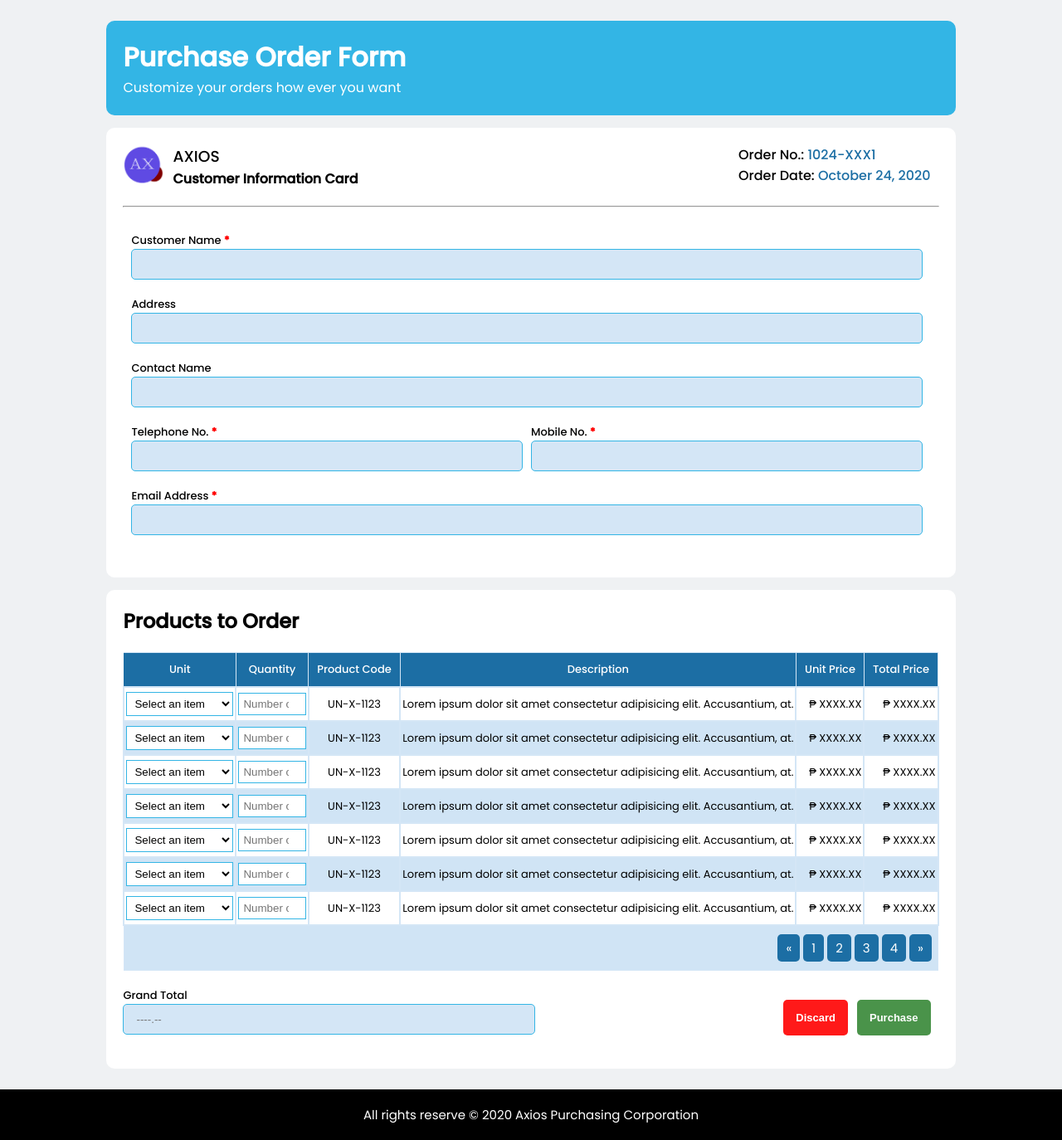
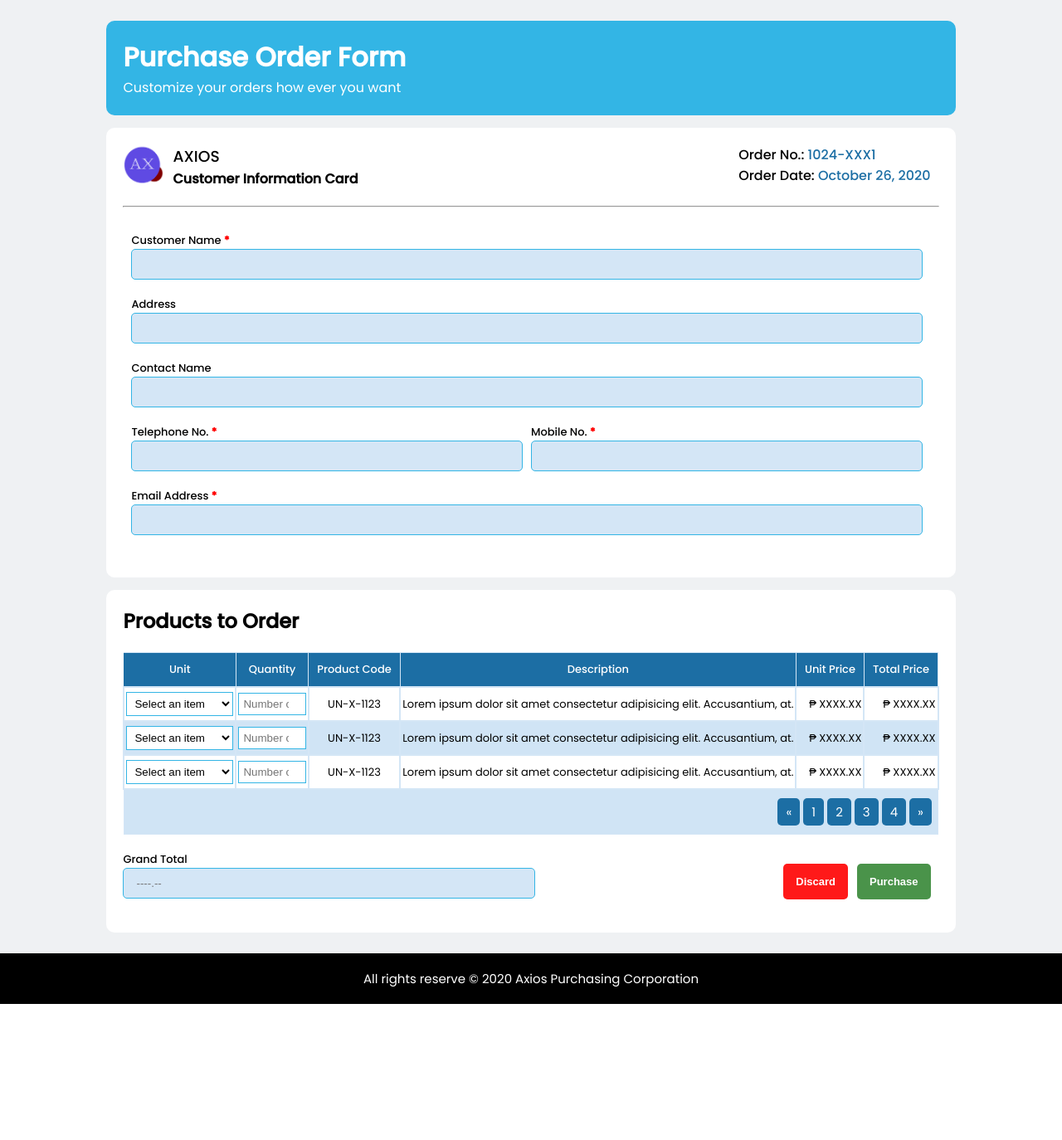
Before and after one commit to rbnograles/pup-web-dev, a PHP site: page /Act1_Nograles.html in a window 1280 px wide. Shown: the part 68-1442 px from the top of the page at 83% size. After the commit the page ends 1278 px from the top, so only its background shows below. Run offline with PHP 8.4, Linux system fonts and the light colour scheme.

Commit message:
added activity 1

```diff
--- a/Activity/Activity 1/Act1_Nograles.html
+++ b/Activity/Activity 1/Act1_Nograles.html
@@ -1,3 +1,9 @@
+<!-- HTML File -->
+<!-- Entry point to activity 1 project -->
+<!-- Compatibility: Note: Please Use Google Chrome, Brave Browser, Microsoft Edge for better usage  -->
+<!-- Note: Internet Explorer has a lot of obsolete feature that can better improve the web development  -->
+<!-- smooth transition will not work on the said browser -->
+
 <!DOCTYPE html>
 <html lang="en">
     <head>
@@ -5,7 +11,6 @@
         <meta charset="UTF-8">
         <meta name="viewport" content="width=device-width, initial-scale=1">
         <link rel="shortcut icon" href="./assets/axios.png" />
-        <link rel="stylesheet" href="https://stackpath.bootstrapcdn.com/font-awesome/4.7.0/css/font-awesome.min.css">
         <link href="https://fonts.googleapis.com/css2?family=Poppins:wght@400;500&display=swap" rel="stylesheet">
         <link href="./main.css" rel="stylesheet">
     </head>
@@ -19,7 +24,6 @@
                 </div>
             </div>
             <div class="nav-pull-right">
-                <i class="fa fa-bars nav-icon"></i>
                 <ul>
                     <li><a href="#">Home</a></li>
                     <li><a class="active" href="#">Shop</a></li>
@@ -33,8 +37,8 @@
                 <h1>Purchase Order Form</h1>
                 <p>Customize your orders how ever you want</p>
             </div>
-            <div class="card">
-                <div class="card-header d-flex mb-2">
+            <div id="customerForm" class="card">
+                <div id="wb-ie11-append-dis" class="card-header d-flex mb-2">
                     <div class="card-item-left">
                         <img src="./assets/axios.png" alt="Axios Logo"/>
                         <div class="card-item-text-header">
@@ -42,38 +46,39 @@
                             <p>Customer Information Card</p>
                         </div>
                     </div>
-                    <div class="card-item-right">
+                    <div id="wb-ie11-append-pos" class="card-item-right">
                         <p>Order No.: <span>1024-XXX1</span></p>
-                        <p>Order Date: <span>October 24, 2020</span></p>
+                        <p>Order Date: <span>October 26, 2020</span></p>
                     </div>
                 </div>
                 <hr/>
                 <form class="mt-2" action="#" method="POST">
+                    <div id="root-msg"></div>
                     <div class="input-holder">
                         <label>Customer Name<span class="required"> *</span></label>
-                        <input type="text" class="input-field" autocomplete="off" />
+                        <input id="customerName" name="customerName" type="text" class="input-field" autocomplete="off" />
                     </div>
                     <div class="input-holder">
                         <label>Address</label>
-                        <input type="text" class="input-field" autocomplete="off" />
+                        <input id="address" name="address" type="text" class="input-field" autocomplete="off" />
                     </div>
                     <div class="input-holder">
                         <label>Contact Name</label>
-                        <input type="text" class="input-field" autocomplete="off" />
+                        <input id="contactName" name="contactName" type="tel" class="input-field" autocomplete="off" pattern="[0-9]{3}-[0-9]{2}-[0-9]{3}" />
                     </div>
                     <div class="input-group">
                         <div class="input-holder">
                             <label>Telephone No.<span class="required"> *</span></label>
-                            <input type="text" class="input-field" autocomplete="off" />
+                            <input id="telNum" name="telNum" type="tel" class="input-field" autocomplete="off" pattern="[0-9]{3}-[0-9]{2}-[0-9]{3}" />
                         </div>
                         <div class="input-holder">
                             <label>Mobile No.<span class="required"> *</span></label>
-                            <input type="text" class="input-field" autocomplete="off" />
+                            <input id="mobileNum" name="mobileNum" type="text" class="input-field" autocomplete="off" />
                         </div>
                     </div>
                     <div class="input-holder">
                         <label>Email Address<span class="required"> *</span></label>
-                        <input type="email" class="input-field" autocomplete="off" />
+                        <input id="email" name="email" type="email" class="input-field" autocomplete="off" />
                     </div>
                 </form>
             </div>
@@ -117,7 +122,7 @@
                                         <option value="audi">Audi</option>
                                     </select>
                                 </td>
-                                <td><input type="number" class="table-input" placeholder="Number of items" /></td>
+                                <td><input id="itemNume" name="itemNum" type="number" class="table-input" placeholder="Number of items" /></td>
                                 <td>UN-X-1123</td>
                                 <td>Lorem ipsum dolor sit amet consectetur adipisicing elit. Accusantium, at.</td>
                                 <td class="r-align">&#8369; XXXX.XX</td>
@@ -133,7 +138,7 @@
                                         <option value="audi">Audi</option>
                                     </select>
                                 </td>
-                                <td><input type="number" class="table-input" placeholder="Number of items" /></td>
+                                <td><input id="itemNume" name="itemNum" type="number" class="table-input" placeholder="Number of items" /></td>
                                 <td>UN-X-1123</td>
                                 <td>Lorem ipsum dolor sit amet consectetur adipisicing elit. Accusantium, at.</td>
                                 <td class="r-align">&#8369; XXXX.XX</td>
@@ -149,71 +154,7 @@
                                         <option value="audi">Audi</option>
                                     </select>
                                 </td>
-                                <td><input type="number" class="table-input" placeholder="Number of items" /></td>
-                                <td>UN-X-1123</td>
-                                <td>Lorem ipsum dolor sit amet consectetur adipisicing elit. Accusantium, at.</td>
-                                <td class="r-align">&#8369; XXXX.XX</td>
-                                <td class="r-align">&#8369; XXXX.XX</td>
-                            </tr>
-                            <tr>
-                                <td>
-                                    <select class="table-select" name="unit" id="unit">
-                                        <option value="" selected>Select an item</option>
-                                        <option value="Sneakers Focus">Sneakers Focus</option>
-                                        <option value="Dsada Sync">Dsada Sync</option>
-                                        <option value="True Kicks">True Kicks</option>
-                                        <option value="audi">Audi</option>
-                                    </select>
-                                </td>
-                                <td><input type="number" class="table-input" placeholder="Number of items" /></td>
-                                <td>UN-X-1123</td>
-                                <td>Lorem ipsum dolor sit amet consectetur adipisicing elit. Accusantium, at.</td>
-                                <td class="r-align">&#8369; XXXX.XX</td>
-                                <td class="r-align">&#8369; XXXX.XX</td>
-                            </tr>
-                            <tr>
-                                <td>
-                                    <select class="table-select" name="unit" id="unit">
-                                        <option value="" selected>Select an item</option>
-                                        <option value="Sneakers Focus">Sneakers Focus</option>
-                                        <option value="Dsada Sync">Dsada Sync</option>
-                                        <option value="True Kicks">True Kicks</option>
-                                        <option value="audi">Audi</option>
-                                    </select>
-                                </td>
-                                <td><input type="number" class="table-input" placeholder="Number of items" /></td>
-                                <td>UN-X-1123</td>
-                                <td>Lorem ipsum dolor sit amet consectetur adipisicing elit. Accusantium, at.</td>
-                                <td class="r-align">&#8369; XXXX.XX</td>
-                                <td class="r-align">&#8369; XXXX.XX</td>
-                            </tr>
-                            <tr>
-                                <td>
-                                    <select class="table-select" name="unit" id="unit">
-                                        <option value="" selected>Select an item</option>
-                                        <option value="Sneakers Focus">Sneakers Focus</option>
-                                        <option value="Dsada Sync">Dsada Sync</option>
-                                        <option value="True Kicks">True Kicks</option>
-                                        <option value="audi">Audi</option>
-                                    </select>
-                                </td>
-                                <td><input type="number" class="table-input" placeholder="Number of items" /></td>
-                                <td>UN-X-1123</td>
-                                <td>Lorem ipsum dolor sit amet consectetur adipisicing elit. Accusantium, at.</td>
-                                <td class="r-align">&#8369; XXXX.XX</td>
-                                <td class="r-align">&#8369; XXXX.XX</td>
-                            </tr>
-                            <tr>
-                                <td>
-                                    <select class="table-select" name="unit" id="unit">
-                                        <option value="" selected>Select an item</option>
-                                        <option value="Sneakers Focus">Sneakers Focus</option>
-                                        <option value="Dsada Sync">Dsada Sync</option>
-                                        <option value="True Kicks">True Kicks</option>
-                                        <option value="audi">Audi</option>
-                                    </select>
-                                </td>
-                                <td><input type="number" class="table-input" placeholder="Number of items" /></td>
+                                <td><input id="itemNume" name="itemNum" type="number" class="table-input" placeholder="Number of items" /></td>
                                 <td>UN-X-1123</td>
                                 <td>Lorem ipsum dolor sit amet consectetur adipisicing elit. Accusantium, at.</td>
                                 <td class="r-align">&#8369; XXXX.XX</td>
@@ -229,7 +170,7 @@
                     </div>
                     <div class="btn-group">
                         <button class="btn-canceled" onclick="discardPurchase()">Discard</button>
-                        <button class="btn-success">Purchase</button>
+                        <button class="btn-success" onclick="sendPurchase()">Purchase</button>
                     </div>
                 </div>
             </div>
```
Also changed, not shown: Activity/Activity 1/main.css (+39 -9 lines), Activity/Activity 1/main.js (+75 -2 lines).
